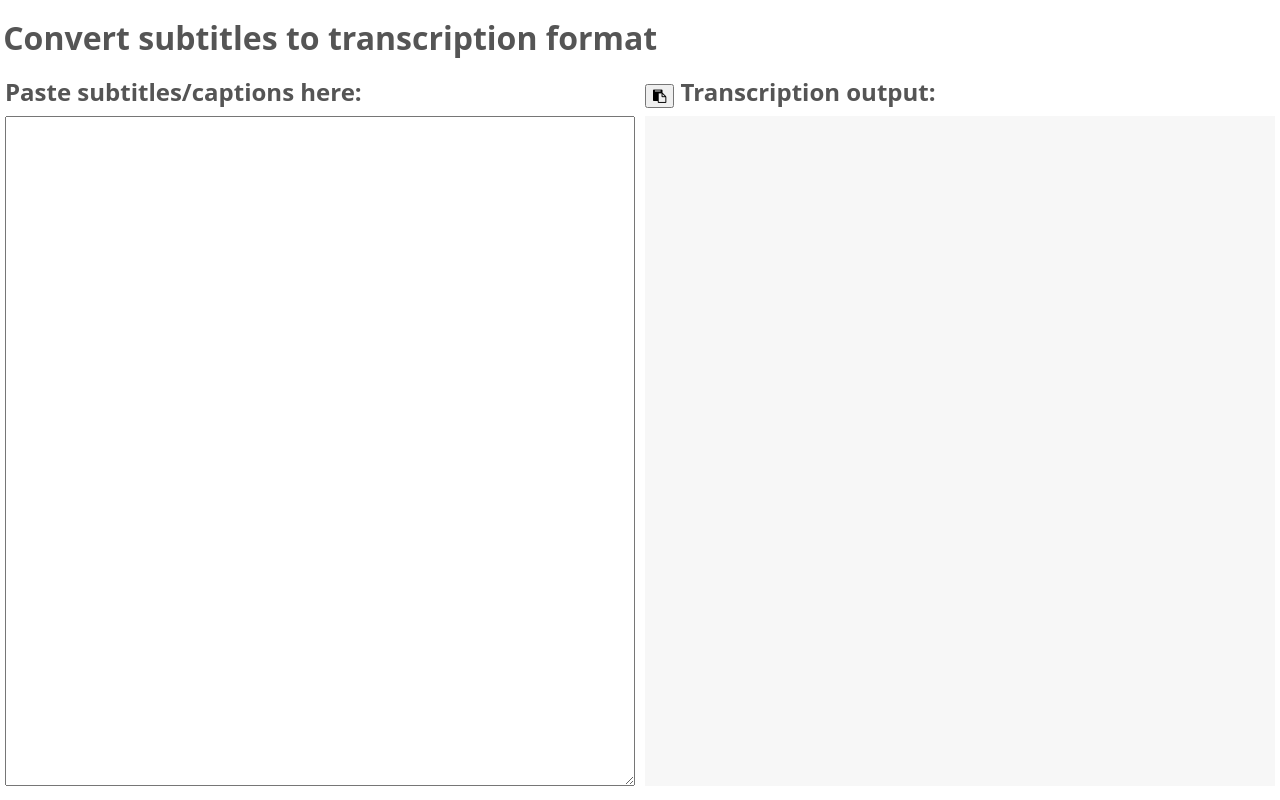
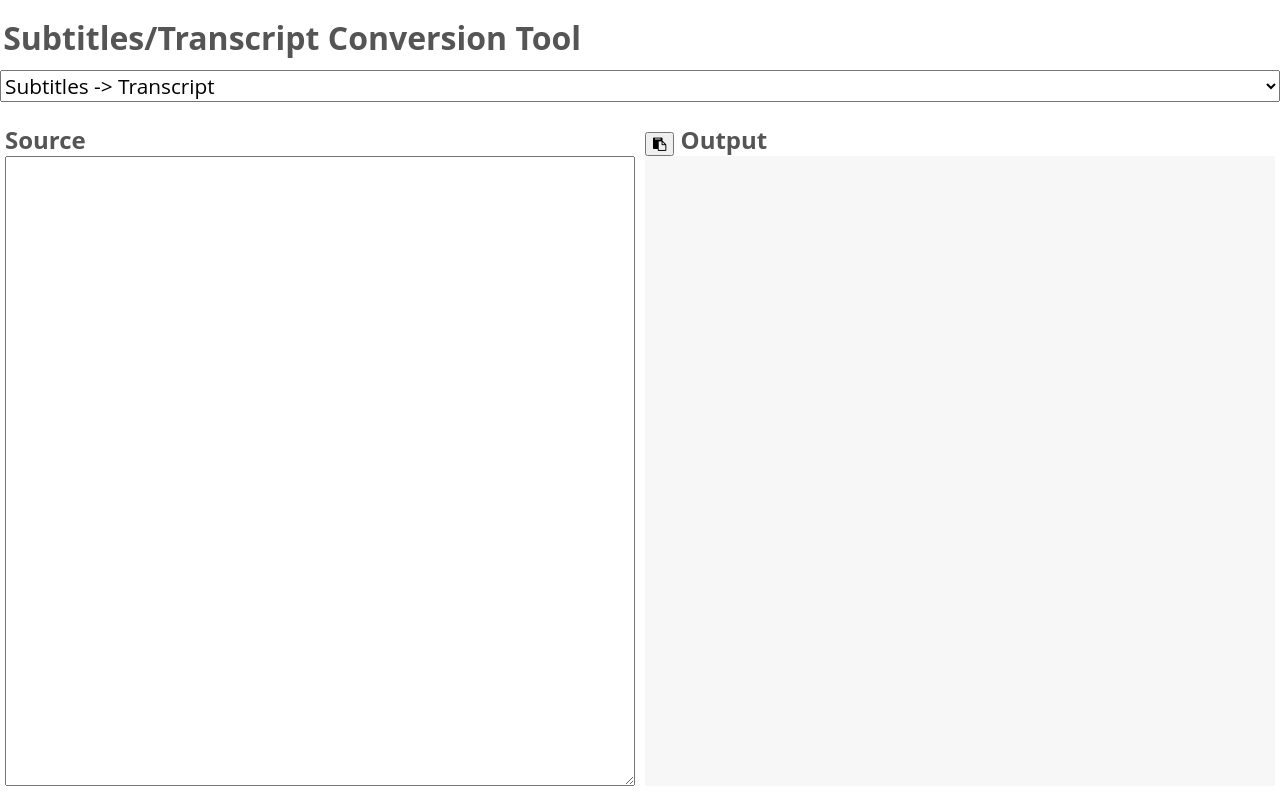
Before and after one commit to thiru/sub-trans, a plain HTML site: page index.html in a window 1280 px wide. Drawn offline with Linux system fonts and the light colour scheme.

Commit message:
Two-way conversion UI in place

```diff
--- a/css/main.css
+++ b/css/main.css
@@ -22,7 +22,7 @@ body
   padding: 0;
 }
 
-header
+#title
 {
   font-size: 2em;
   font-weight: bold;
@@ -30,9 +30,11 @@ header
   margin: 0;
   padding: 0.5em 0.1em;
 }
+
 main
 {
-  height: calc(100% - 120px);
+  height: calc(100% - 160px);
+  margin-top: 1em;
 }
 
 @media screen and (max-width: 480px) {
@@ -98,13 +100,26 @@ h2, h3, h4, h5, h6
 Main page
 ********************************/
 
-#subtitle-col textarea
+header
+{
+  font-size: 1.5em;
+  font-weight: bold;
+}
+
+#convert-type
+{
+  display: block;
+  font-size: 1.3em;
+  width: 100%;
+}
+
+#source-col textarea
 {
   height: 100%;
   width: 100%;
 }
 
-#trans-out
+#converted-out
 {
   background: #f7f7f7;
   height: 100%;
--- a/index.html
+++ b/index.html
@@ -20,21 +20,26 @@
 </head>
 
 <body>
-  <header>Convert subtitles to transcription format</header>
+  <h1 id='title'>Subtitles/Transcript Conversion Tool</h1>
+  <select id='convert-type'>
+    <option value='1'>Subtitles -&gt; Transcript</option>
+    <option value='2'>Transcript -&gt; Subtitles</option>
+  </select>
   <main>
-    <section id="subtitle-col" class="col col-2">
-      <h2>Paste subtitles/captions here:</h2>
-      <textarea id="trans-in" onchange="updateOutput(event.target.value)"
-        onpaste="updateOutput(event.clipboardData.getData('Text'))"></textarea>
+    <section id="source-col" class="col col-2">
+      <header title='Paste here'>Source</header>
+      <textarea id='source-txt'
+                onchange="updateOutput(event.target.value)"
+                onpaste="updateOutput(event.clipboardData.getData('Text'))"></textarea>
     </section>
-    <section id="trans-col" class="col col-2">
-      <h2>
-        <button class="btn" data-clipboard-target="#trans-out" title="Copy to clipboard">
+    <section id="output-col" class="col col-2">
+      <header>
+        <button class="btn" data-clipboard-target="#converted-out" title="Copy to clipboard">
           <i class="fa fa-clipboard"></i>
         </button>
-        Transcription output:
-      </h2>
-      <div id="trans-out">
+        Output
+      </header>
+      <div id="converted-out">
       </div>
     </section>
     <div class="clear-fix"></div>
--- a/js/main.js
+++ b/js/main.js
@@ -1,11 +1,11 @@
 $(document).ready(function() {
   new Clipboard('.btn');
-  watchAndTransform();
+  watchAndConvert();
 });
 
-function watchAndTransform() {
+function watchAndConvert() {
   var keyUps =
-    Rx.Observable.fromEvent($("#trans-in"), "keyup")
+    Rx.Observable.fromEvent($("#source-txt"), "keyup")
       .pluck("target", "value")
       .debounceTime(250)
       .distinctUntilChanged();
@@ -13,11 +13,11 @@ function watchAndTransform() {
 }
 
 function updateOutput(input) {
-    var transformed = transform(input);
-    $("#trans-out").empty().append(transformed);
+  var converted = convert(input);
+  $("#converted-out").empty().append(converted);
 }
 
-function transform(fullText) {
+function convert(fullText) {
   if (isBlank(fullText))
     return "";
 
```
